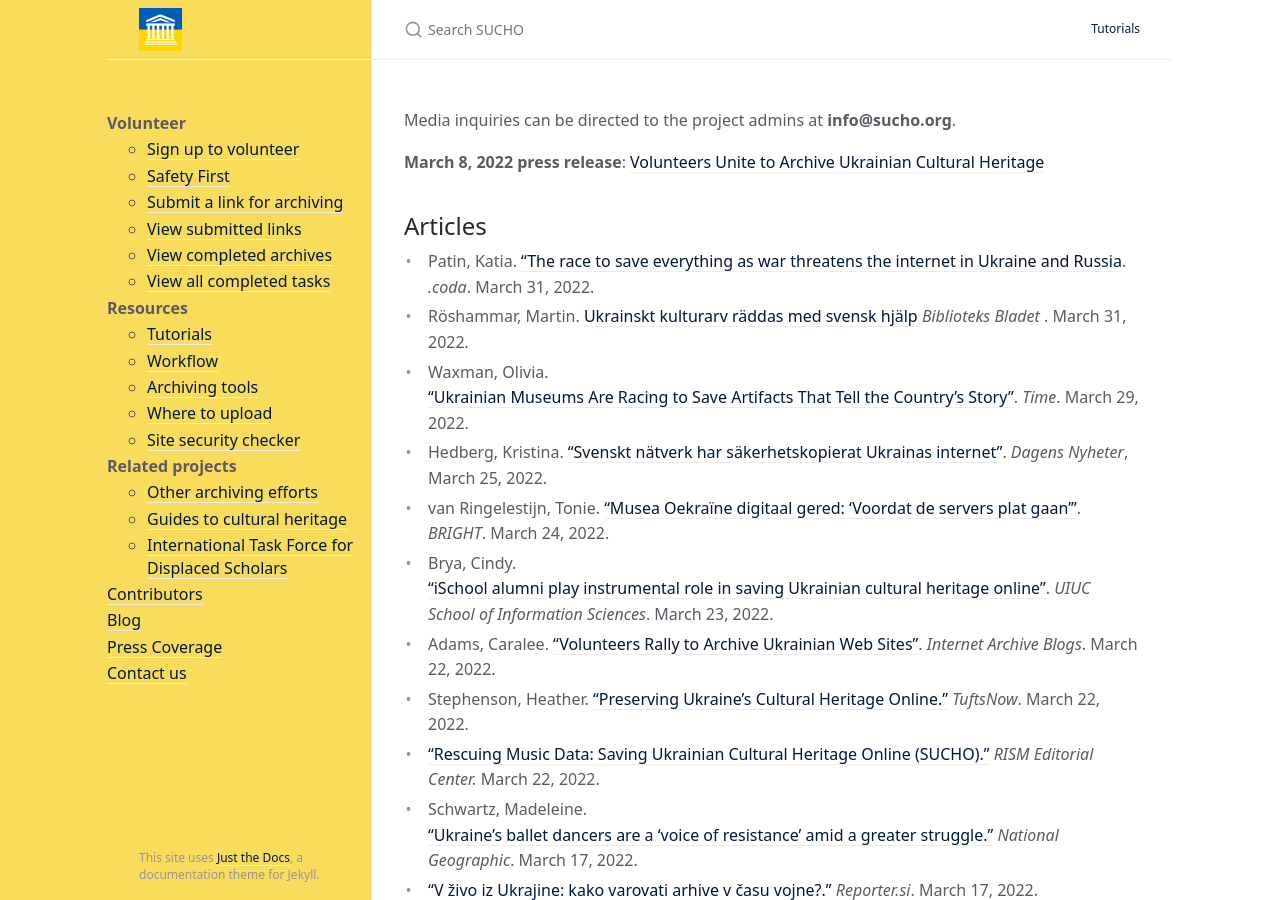
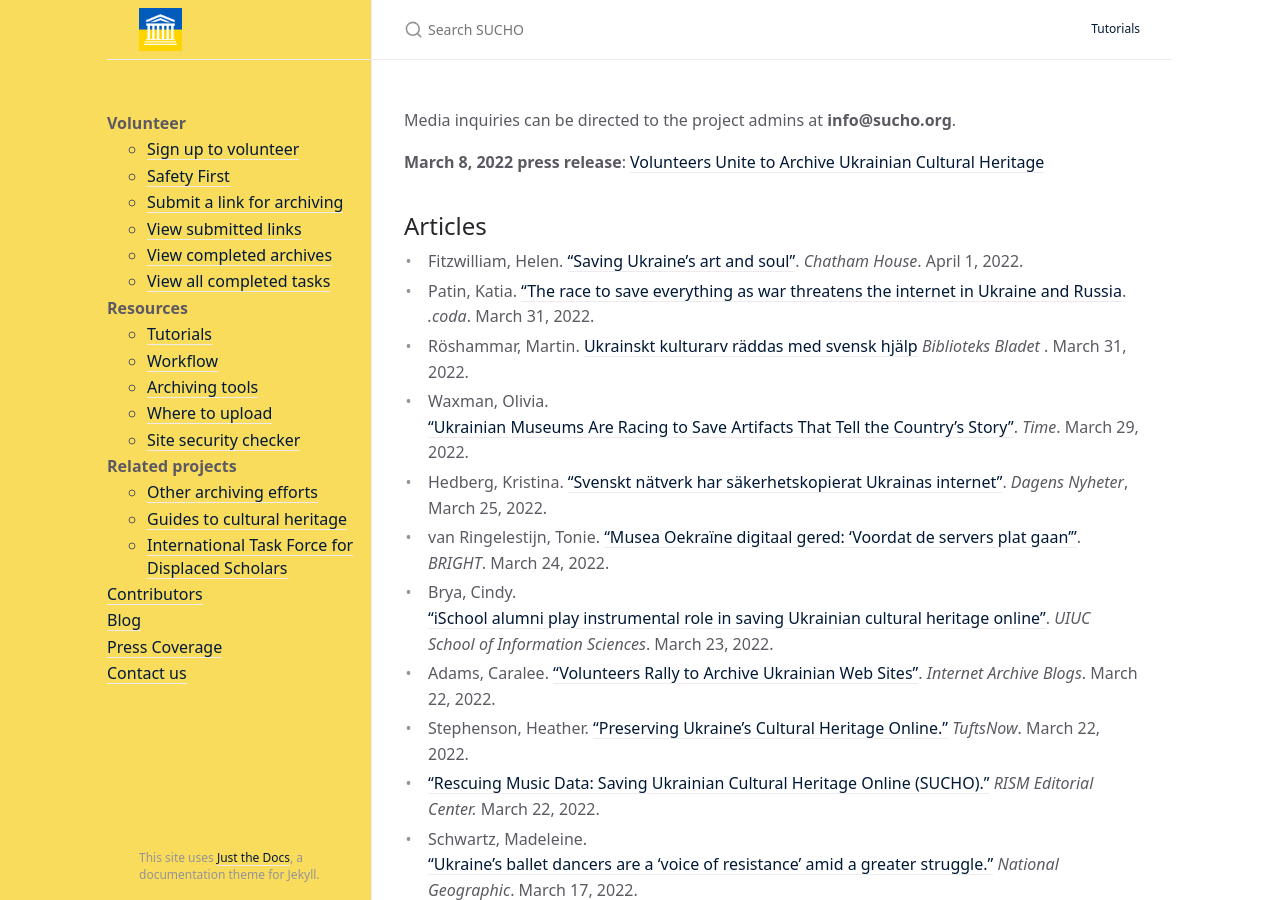
Before and after one commit to sucho-archiving/sucho-archiving.github.io, a Jekyll site: the page built from press.md, in a window 1280 px wide and 900 px high. Built offline with Jekyll 4.4.1, drawn with Linux system fonts in a browser that asks for light colours.

Commit message:
Update press.md

```diff
--- a/press.md
+++ b/press.md
@@ -9,6 +9,7 @@
 **March 8, 2022 press release**: [Volunteers Unite to Archive Ukrainian Cultural Heritage](/press-release-20220308-volunteers-unite)
 
 ## Articles
+- Fitzwilliam, Helen. ["Saving Ukraine's art and soul"](https://www.chathamhouse.org/publications/the-world-today/2022-04/saving-ukraines-art-and-soul). *Chatham House*. April 1, 2022.
 - Patin, Katia. ["The race to save everything as war threatens the internet in Ukraine and Russia](https://www.codastory.com/authoritarian-tech/destruction-internet-russia-ukraine/). *.coda*. March 31, 2022.
 - Röshammar, Martin. [Ukrainskt kulturarv räddas med svensk hjälp](https://www.biblioteksbladet.se/nyheter/internationellt/ukrainskt-kulturarv-sparas-med-svensk-hjalp/) *Biblioteks Bladet* . March 31, 2022.
 - Waxman, Olivia. ["Ukrainian Museums Are Racing to Save Artifacts That Tell the Country’s Story"](https://time.com/6161734/ukraine-war-history-museums/). *Time*. March 29, 2022.
```
